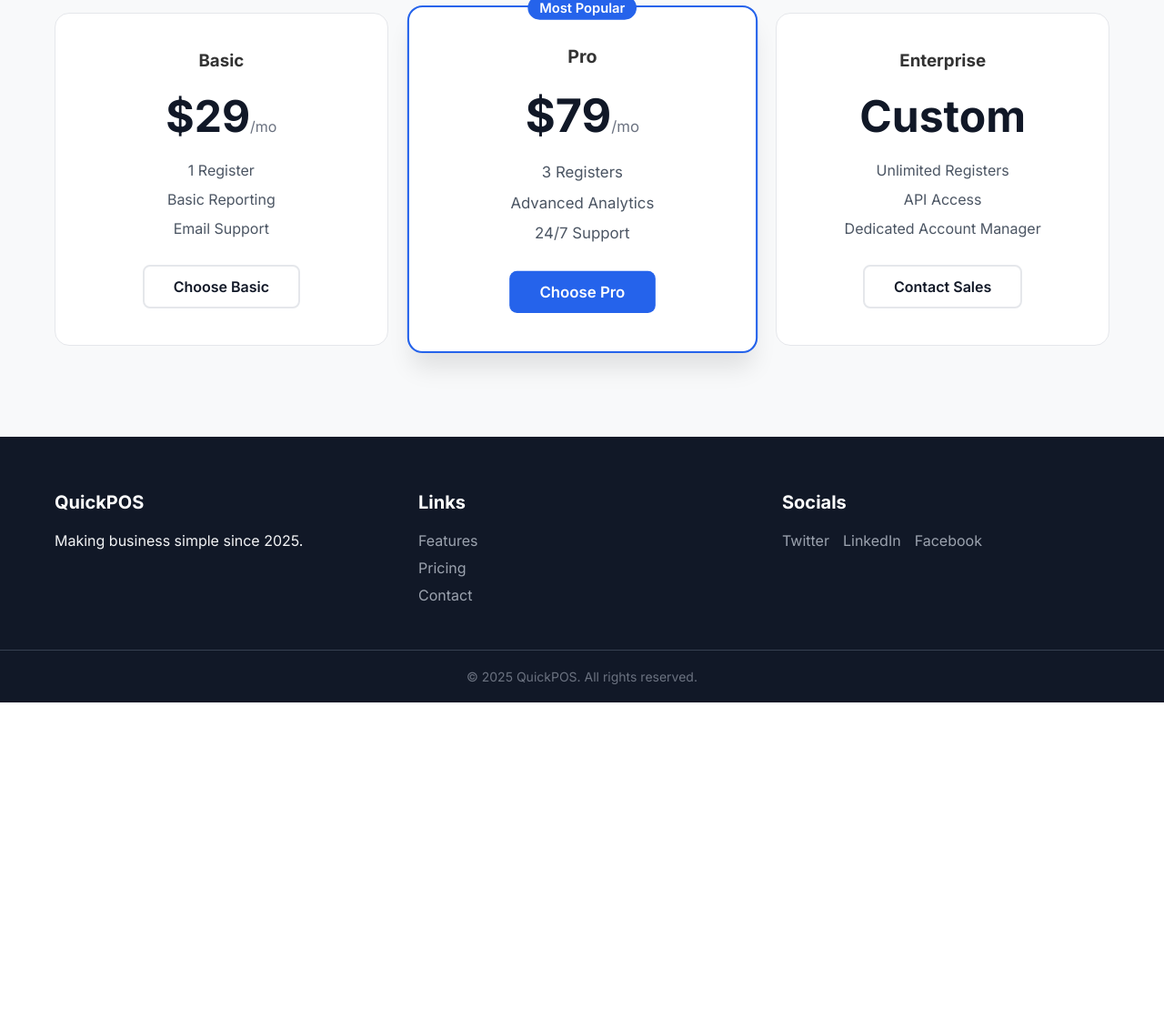
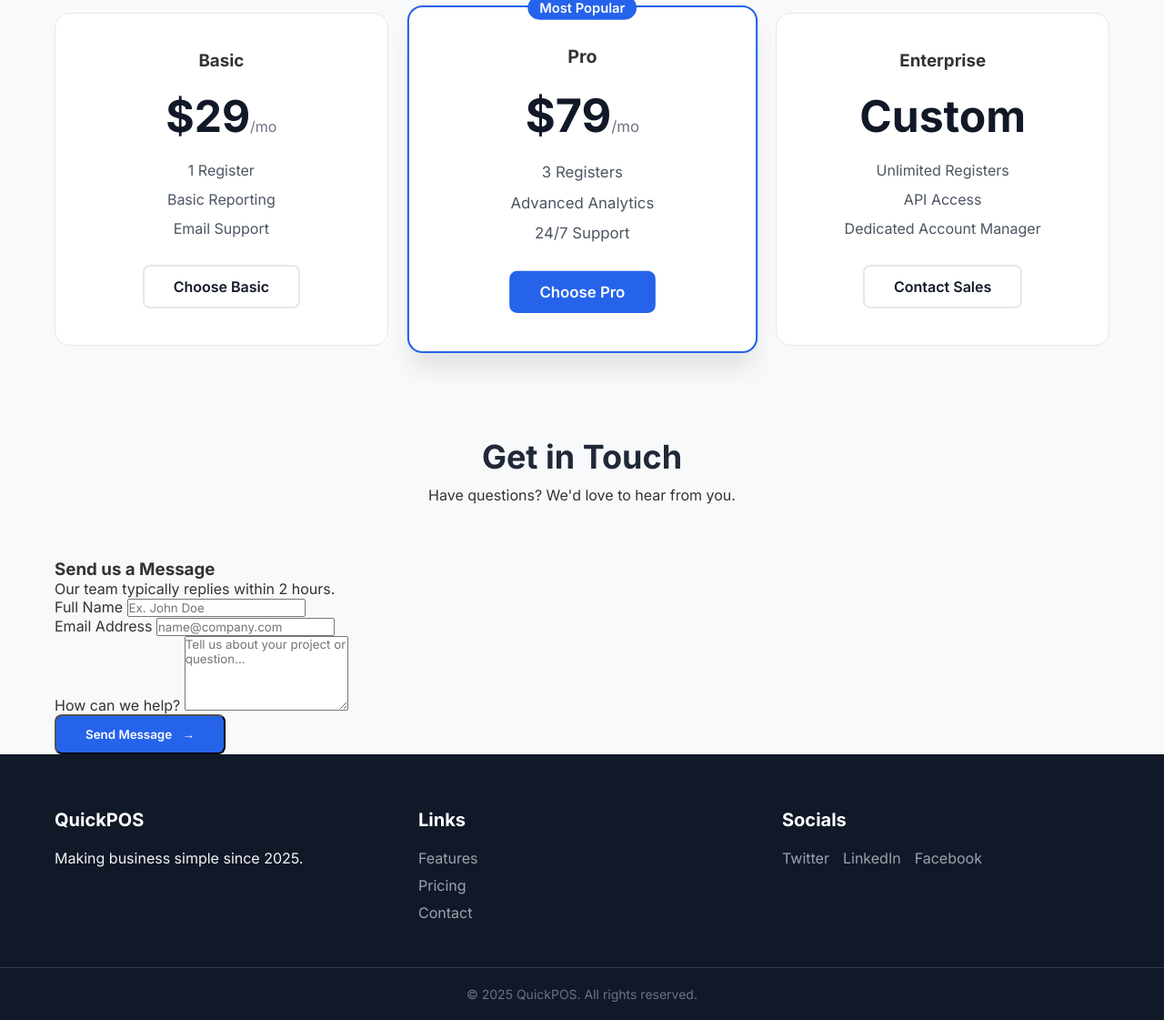
Before and after one commit to kashmalaahmad/POS-Software-Project-Management, a PHP site: page / in a window 1280 px wide. Shown: the part 1386-2507 px from the top of the page at 91% size. Before the commit the page ends 2158 px from the top, so only its background shows below. Run offline with PHP 8.4, Linux system fonts and the light colour scheme.

Commit message:
[SCRUM-14] form HTML

```diff
--- a/index.php
+++ b/index.php
@@ -103,6 +103,45 @@
             </div>
         </div>
     </section>
+     <section id="contact" class="contact">
+        <div class="container">
+            <div class="section-header">
+                <h2>Get in Touch</h2>
+                <p>Have questions? We'd love to hear from you.</p>
+            </div>
+
+            <div class="contact-wrapper">
+                <div class="form-header">
+                    <h3>Send us a Message</h3>
+                    <p>Our team typically replies within 2 hours.</p>
+                </div>
+
+                <form action="contact_process.php" method="POST" class="contact-form">
+                    <div class="form-grid">
+                        <div class="form-group">
+                            <label for="name">Full Name</label>
+                            <input type="text" id="name" name="name" placeholder="Ex. John Doe" required>
+                        </div>
+
+                        <div class="form-group">
+                            <label for="email">Email Address</label>
+                            <input type="email" id="email" name="email" placeholder="name@company.com" required>
+                        </div>
+                    </div>
+
+                    <div class="form-group">
+                        <label for="message">How can we help?</label>
+                        <textarea id="message" name="message" rows="5" placeholder="Tell us about your project or question..." required></textarea>
+                    </div>
+
+                    <button type="submit" class="btn-primary btn-block">
+                        Send Message
+                        <span style="margin-left:8px">→</span>
+                    </button>
+                </form>
+            </div>
+        </div>
+    </section>
     <footer class="footer">
         <div class="container footer-container">
             <div class="footer-col">
```
